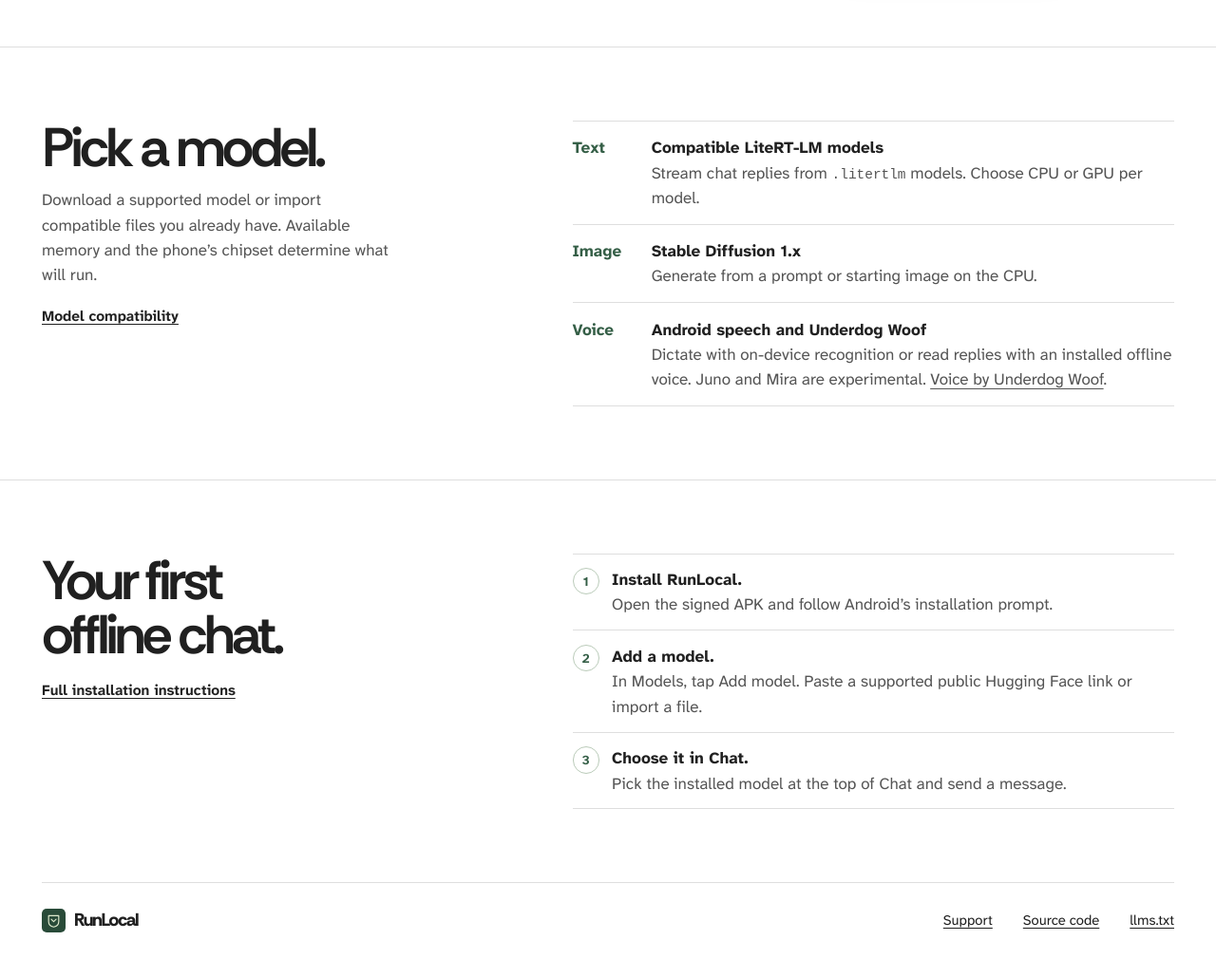
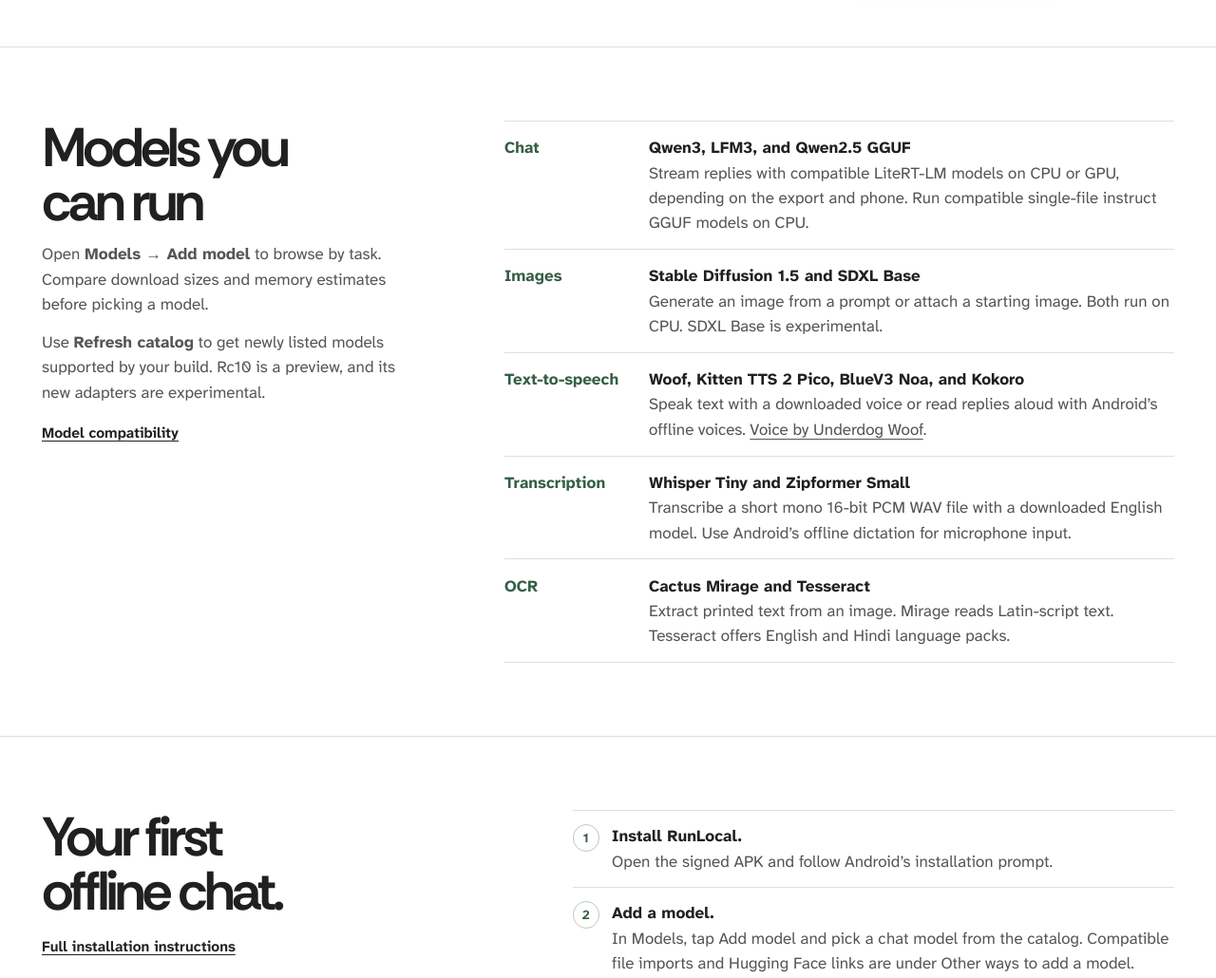
Before and after one commit to 07rjain/runlocal, a plain HTML site: page website/index.html in a window 1280 px wide. Shown: the part 700-1730 px from the top of the page at 95% size. Before the commit the page ends 1709 px from the top, so only its background shows below. Drawn offline with Linux system fonts and the light colour scheme; no server answers.

Commit message:
Document rc10 model support on the landing page

```diff
--- a/website/index.html
+++ b/website/index.html
@@ -4,17 +4,17 @@
   <meta charset="utf-8">
   <meta name="viewport" content="width=device-width, initial-scale=1">
   <title>RunLocal — Offline AI for Android</title>
-  <meta name="description" content="Download RunLocal for Android. Run compatible text, image, and voice models offline, with your prompts and replies stored on your phone.">
+  <meta name="description" content="Download RunLocal for Android. Browse compatible models for offline chat, image generation, speech, transcription, and OCR.">
   <meta name="theme-color" content="#ffffff">
   <meta property="og:type" content="website">
   <meta property="og:title" content="RunLocal — Offline AI for Android">
-  <meta property="og:description" content="Download a model and use it offline. RunLocal runs text, image, and voice models on Android.">
+  <meta property="og:description" content="Download a model and use it offline. RunLocal supports chat, images, speech, transcription, and OCR on Android.">
   <meta property="og:image" content="https://07rjain.github.io/runlocal/social-card.svg">
   <link rel="canonical" href="https://07rjain.github.io/runlocal/">
   <link rel="alternate" type="text/plain" href="llms.txt" title="RunLocal guide for AI assistants">
   <link rel="icon" href="favicon.svg" type="image/svg+xml">
-  <link rel="stylesheet" href="styles.css?v=2">
-  <script src="release.js" defer></script>
+  <link rel="stylesheet" href="styles.css?v=3">
+  <script src="release.js?v=2" defer></script>
   <script src="phone-demo.js" defer></script>
 </head>
 <body>
@@ -35,15 +35,15 @@
   <main id="main">
     <section class="wrap hero" aria-labelledby="hero-title">
       <div class="hero-copy">
-        <a class="release-link" id="release-link" href="https://github.com/07rjain/runlocal/releases/tag/v1.0.0-rc8">
+        <a class="release-link" id="release-link" href="https://github.com/07rjain/runlocal/releases/tag/v1.0.0-rc10">
           <span class="status-dot" aria-hidden="true"></span>
-          <span id="release-status">1.0.0-rc8 preview</span>
+          <span id="release-status">1.0.0-rc10 preview</span>
           <span class="release-chevron" aria-hidden="true">›</span>
         </a>
         <h1 id="hero-title"><span>Download a model.</span> <span>Go offline.</span></h1>
-        <p>RunLocal runs text, image, and voice models on Android. Set up a compatible model once, then use it without a connection.</p>
+        <p>Chat, generate images, speak text, transcribe audio, and read text from photos on Android. Download a compatible model to use it offline.</p>
         <div class="hero-actions">
-          <a class="button" id="apk-link" href="https://github.com/07rjain/runlocal/releases/download/v1.0.0-rc8/runlocal-1.0.0-rc8-arm64.apk">
+          <a class="button" id="apk-link" href="https://github.com/07rjain/runlocal/releases/download/v1.0.0-rc10/runlocal-1.0.0-rc10-arm64.apk">
             Download Android APK
             <svg aria-hidden="true" viewBox="0 0 24 24" fill="none"><path d="M12 3v12m-5-5 5 5 5-5M4 17v4h16v-4"/></svg>
           </a>
@@ -65,7 +65,7 @@
             <div class="phone-header">
               <svg aria-hidden="true" viewBox="0 0 24 24" fill="none"><circle cx="12" cy="12" r="9"/><path d="M12 6v6l4 2"/></svg>
               <div>
-                <strong>Gemma 3 1B <span aria-hidden="true">▾</span></strong>
+                <strong>Qwen3 0.6B <span aria-hidden="true">▾</span></strong>
                 <small>Text chat · CPU only</small>
               </div>
               <svg aria-hidden="true" viewBox="0 0 24 24" fill="none"><path d="M12 5v14M5 12h14"/></svg>
@@ -103,30 +103,45 @@
     <section class="catalog" id="models" aria-labelledby="models-title">
       <div class="wrap catalog-layout">
         <div class="catalog-intro">
-          <h2 id="models-title">Pick a model.</h2>
-          <p>Download a supported model or import compatible files you already have. Available memory and the phone’s chipset determine what will run.</p>
+          <h2 id="models-title">Models you can run</h2>
+          <p>Open <strong>Models → Add model</strong> to browse by task. Compare download sizes and memory estimates before picking a model.</p>
+          <p>Use <strong>Refresh catalog</strong> to get newly listed models supported by your build. Rc10 is a preview, and its new adapters are experimental.</p>
           <a class="text-link" href="support.html#models">Model compatibility</a>
         </div>
         <dl class="model-list">
           <div>
-            <dt>Text</dt>
+            <dt>Chat</dt>
             <dd>
-              <strong>Compatible LiteRT-LM models</strong>
-              <p>Stream chat replies from <code>.litertlm</code> models. Choose CPU or GPU per model.</p>
+              <strong>Qwen3, LFM3, and Qwen2.5 GGUF</strong>
+              <p>Stream replies with compatible LiteRT-LM models on CPU or GPU, depending on the export and phone. Run compatible single-file instruct GGUF models on CPU.</p>
             </dd>
           </div>
           <div>
-            <dt>Image</dt>
+            <dt>Images</dt>
             <dd>
-              <strong>Stable Diffusion 1.x</strong>
-              <p>Generate from a prompt or starting image on the CPU.</p>
+              <strong>Stable Diffusion 1.5 and SDXL Base</strong>
+              <p>Generate an image from a prompt or attach a starting image. Both run on CPU. SDXL Base is experimental.</p>
             </dd>
           </div>
           <div>
-            <dt>Voice</dt>
+            <dt>Text-to-speech</dt>
             <dd>
-              <strong>Android speech and Underdog Woof</strong>
-              <p>Dictate with on-device recognition or read replies with an installed offline voice. Juno and Mira are experimental. <a href="https://underdog.ai">Voice by Underdog Woof</a>.</p>
+              <strong>Woof, Kitten TTS 2 Pico, BlueV3 Noa, and Kokoro</strong>
+              <p>Speak text with a downloaded voice or read replies aloud with Android’s offline voices. <a href="https://underdog.ai">Voice by Underdog Woof</a>.</p>
+            </dd>
+          </div>
+          <div>
+            <dt>Transcription</dt>
+            <dd>
+              <strong>Whisper Tiny and Zipformer Small</strong>
+              <p>Transcribe a short mono 16-bit PCM WAV file with a downloaded English model. Use Android’s offline dictation for microphone input.</p>
+            </dd>
+          </div>
+          <div>
+            <dt>OCR</dt>
+            <dd>
+              <strong>Cactus Mirage and Tesseract</strong>
+              <p>Extract printed text from an image. Mirage reads Latin-script text. Tesseract offers English and Hindi language packs.</p>
             </dd>
           </div>
         </dl>
@@ -141,7 +156,7 @@
         </div>
         <ol>
           <li><strong>Install RunLocal.</strong><p>Open the signed APK and follow Android’s installation prompt.</p></li>
-          <li><strong>Add a model.</strong><p>In Models, tap Add model. Paste a supported public Hugging Face link or import a file.</p></li>
+          <li><strong>Add a model.</strong><p>In Models, tap Add model and pick a chat model from the catalog. Compatible file imports and Hugging Face links are under Other ways to add a model.</p></li>
           <li><strong>Choose it in Chat.</strong><p>Pick the installed model at the top of Chat and send a message.</p></li>
         </ol>
       </div>
--- a/website/release.js
+++ b/website/release.js
@@ -1,4 +1,4 @@
-// Keep the published rc8 links usable when JavaScript or GitHub's API is unavailable.
+// Keep the published rc10 links usable when JavaScript or GitHub's API is unavailable.
 (() => {
   const github = 'https://github.com/07rjain/runlocal';
   const status = document.getElementById('release-status');
@@ -13,7 +13,7 @@
     const version = release.tag_name.slice(1);
     const markers = [...release.body.matchAll(/<!-- runlocal-version-code: ([0-9]+) -->/g)];
     const code = markers.length === 1 ? Number(markers[0][1]) : 0;
-    if (!Number.isSafeInteger(code) || code < 14) return null;
+    if (!Number.isSafeInteger(code) || code < 16) return null;
 
     const notes = github + '/releases/tag/' + release.tag_name;
     const filename = 'runlocal-' + version + '-arm64.apk';
--- a/website/styles.css
+++ b/website/styles.css
@@ -157,10 +157,12 @@ svg { display: block; flex: none; width: 1.2em; height: 1.2em; stroke: currentCo
 
 .catalog { border-block: 1px solid var(--line); }
 .catalog-layout, .setup-layout { display: grid; grid-template-columns: minmax(0, .72fr) minmax(0, 1fr); gap: 1.8rem clamp(2rem, 8vw, 7.5rem); padding-block: clamp(2.5rem, 6vw, 5.5rem); }
+.catalog-layout { grid-template-columns: minmax(0, .6fr) minmax(0, 1fr); column-gap: clamp(1.75rem, 5vw, 5rem); }
+.catalog-intro h2 { text-wrap: balance; }
 .catalog-intro p { max-width: 34ch; margin-top: .85rem; color: var(--muted); }
 .catalog-intro .text-link, .setup .text-link { margin-top: .58rem; }
 .model-list { border-top: 1px solid var(--line); }
-.model-list > div { display: grid; grid-template-columns: 4.2rem minmax(0, 1fr); gap: .35rem 1rem; padding-block: .9rem; border-bottom: 1px solid var(--line); }
+.model-list > div { display: grid; grid-template-columns: 8.5rem minmax(0, 1fr); gap: .25rem 1rem; padding-block: .9rem; border-bottom: 1px solid var(--line); }
 .model-list dt { color: var(--leaf); font-weight: 730; }
 .model-list dd p { color: var(--muted); }
 
@@ -198,6 +200,10 @@ svg { display: block; flex: none; width: 1.2em; height: 1.2em; stroke: currentCo
   h1 { font-size: clamp(2.92rem, 8.25vw, 4.2rem); }
 }
 
+@media (max-width: 700px) {
+  .catalog-layout { grid-template-columns: minmax(0, 1fr); }
+}
+
 @media (max-width: 620px) {
   .wrap { width: calc(100% - 2rem); }
   .site-header { min-height: 4.35rem; }
@@ -210,7 +216,8 @@ svg { display: block; flex: none; width: 1.2em; height: 1.2em; stroke: currentCo
   .release-link { margin-bottom: .65rem; }
   .hero-copy > p:first-of-type { margin-top: .85rem; }
   .hero-actions { margin-top: 1.05rem; }
-  .catalog-layout, .setup-layout, .support-layout { grid-template-columns: 1fr; }
+  .setup-layout, .support-layout { grid-template-columns: 1fr; }
+  .model-list > div { grid-template-columns: minmax(0, 1fr); }
   .setup h2 br { display: none; }
   .setup h2 { max-width: none; }
   .site-footer { align-items: start; flex-direction: column; padding-block: .8rem; }
```
Also changed, not shown: website/support.html (+7 -4 lines), website/llms.txt.
